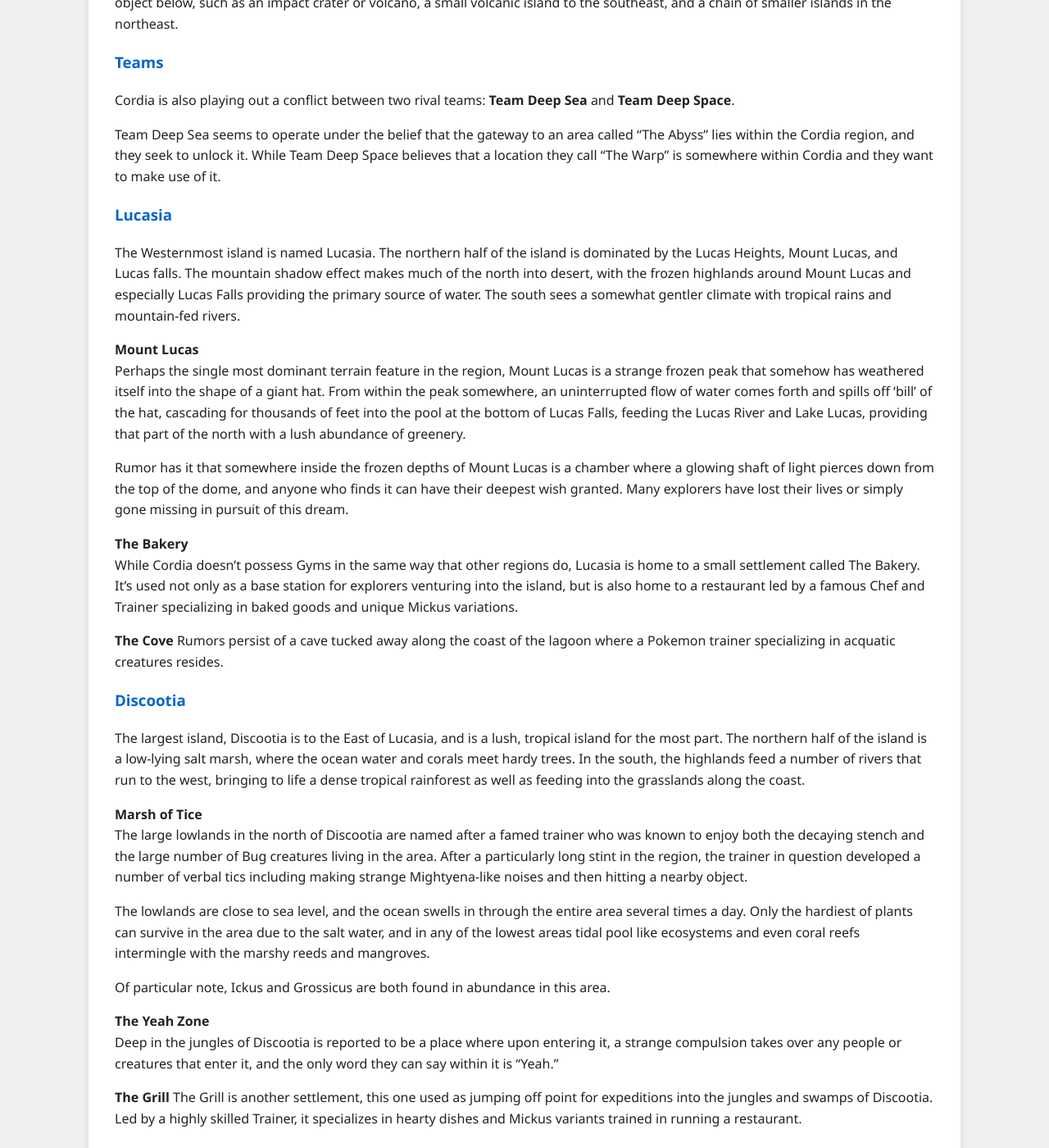
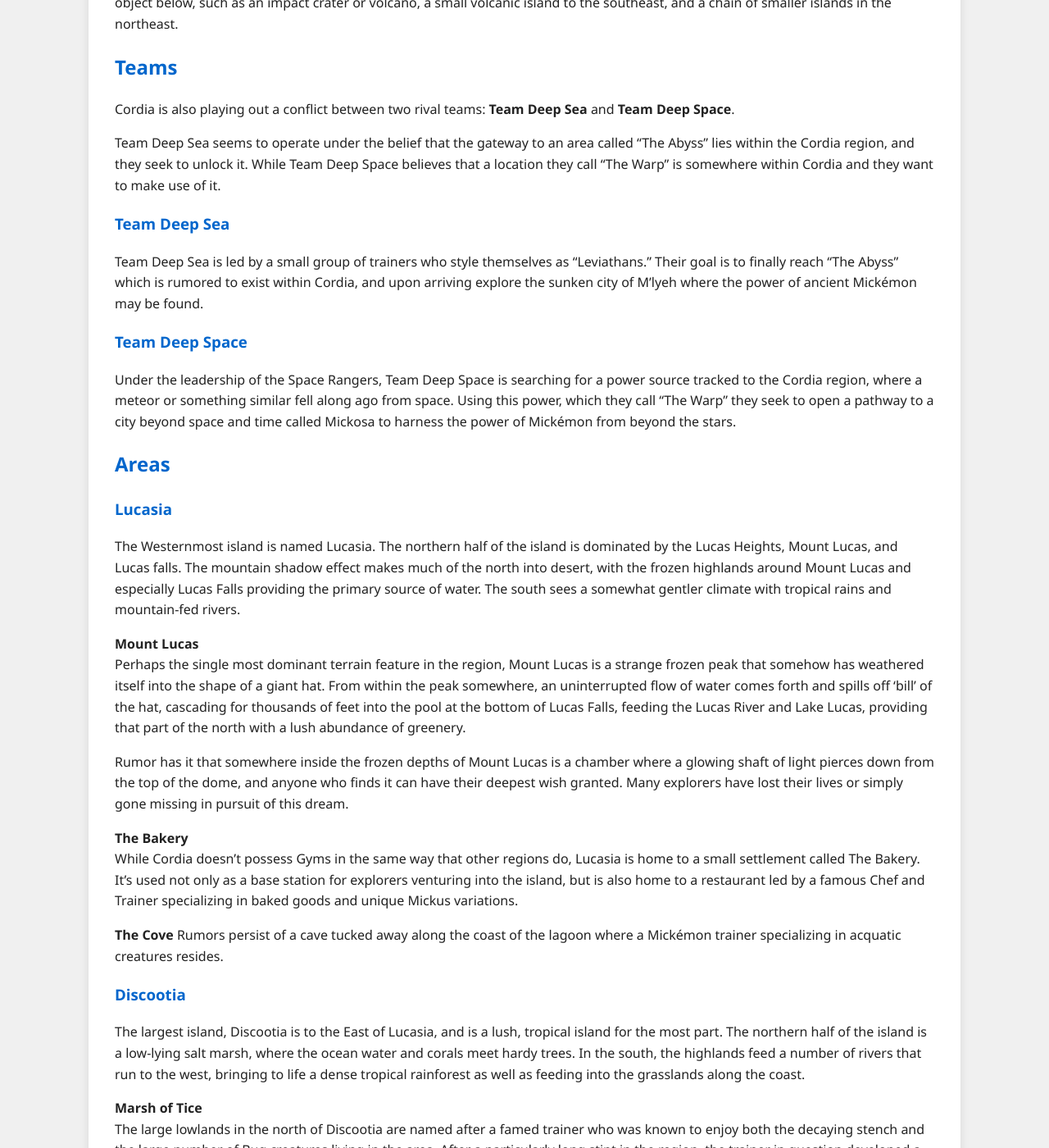
Before and after one commit to elizibar/elizibar.github.io, a Jekyll site: the page built from mickedex/region/cordiaregion.md, in a window 1280 px wide and 1400 px high, scrolled down 316 px. Shown: the whole window at 82% size. Built offline with Jekyll 4.4.1, drawn with Linux system fonts in a browser that asks for light colours; some of the changed text lies outside the part shown.

Commit message:
Update cordiaregion.md

```diff
--- a/mickedex/region/cordiaregion.md
+++ b/mickedex/region/cordiaregion.md
@@ -8,11 +8,21 @@ permalink: /mickedex/cordiaregion/
 
 Cordia is a remote island region which is under active exploration and settlement by trainers coming to study its unique ecology.  The chain consists of two large islands which are shaped in a way that suggests that they are the top of the rim of a much larger circular object below, such as an impact crater or volcano, a small volcanic island to the southeast, and a chain of smaller islands in the northeast.
 
-### Teams
+## Teams
 
 Cordia is also playing out a conflict between two rival teams:  **Team Deep Sea** and **Team Deep Space**.
 
 Team Deep Sea seems to operate under the belief that the gateway to an area called "The Abyss" lies within the Cordia region, and they seek to unlock it.  While Team Deep Space believes that a location they call "The Warp" is somewhere within Cordia and they want to make use of it.
+
+### Team Deep Sea
+
+Team Deep Sea is led by a small group of trainers who style themselves as "Leviathans."  Their goal is to finally reach "The Abyss" which is rumored to exist within Cordia, and upon arriving explore the sunken city of M'lyeh where the power of ancient Mickémon may be found.
+
+### Team Deep Space
+
+Under the leadership of the Space Rangers, Team Deep Space is searching for a power source tracked to the Cordia region, where a meteor or something similar fell along ago from space.  Using this power, which they call "The Warp" they seek to open a pathway to a city beyond space and time called Mickosa to harness the power of Mickémon from beyond the stars.
+
+## Areas
 
 ### Lucasia
 
@@ -27,7 +37,7 @@ Rumor has it that somewhere inside the frozen depths of Mount Lucas is a chamber
 While Cordia doesn't possess Gyms in the same way that other regions do, Lucasia is home to a small settlement called The Bakery.  It's used not only as a base station for explorers venturing into the island, but is also home to a restaurant led by a famous Chef and Trainer specializing in baked goods and unique Mickus variations.
 
 **The Cove**
-Rumors persist of a cave tucked away along the coast of the lagoon where a Pokemon trainer specializing in acquatic creatures resides.
+Rumors persist of a cave tucked away along the coast of the lagoon where a Mickémon trainer specializing in acquatic creatures resides.
 
 ### Discootia
 
@@ -52,11 +62,9 @@ The smaller still-active volcanic island to the Southeast of the main islands.
 
 **Hell's Kitchen**
 
-
-
 ### Gallery
 **Cordia Region Map**
 ![Cordia Region Map](/assets/images/Cordia.jpg){:width="85%" style="display: block; margin: 20px auto; border: 1px solid #ddd; border-radius: 8px;"}
 
-**Typical Cordia Region Pokemon Trainer at Sea**
-![Typical Cordia Region Pokemon Trainer](/assets/images/oldmickandthesea.png){:width="85%" style="display: block; margin: 20px auto; border: 1px solid #ddd; border-radius: 8px;"}
+**Typical Cordia Region Mickémon Trainer at Sea**
+![Typical Cordia Region Mickémon Trainer](/assets/images/oldmickandthesea.png){:width="85%" style="display: block; margin: 20px auto; border: 1px solid #ddd; border-radius: 8px;"}
```
